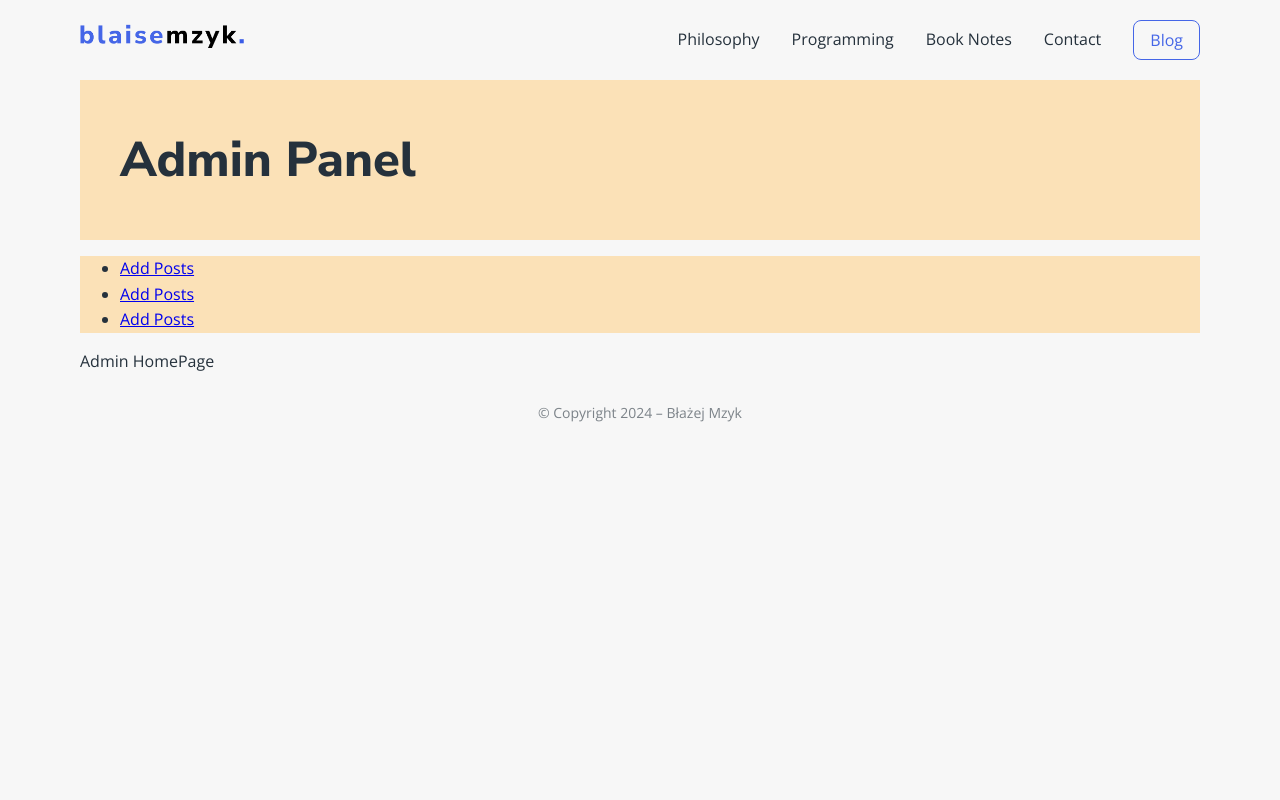
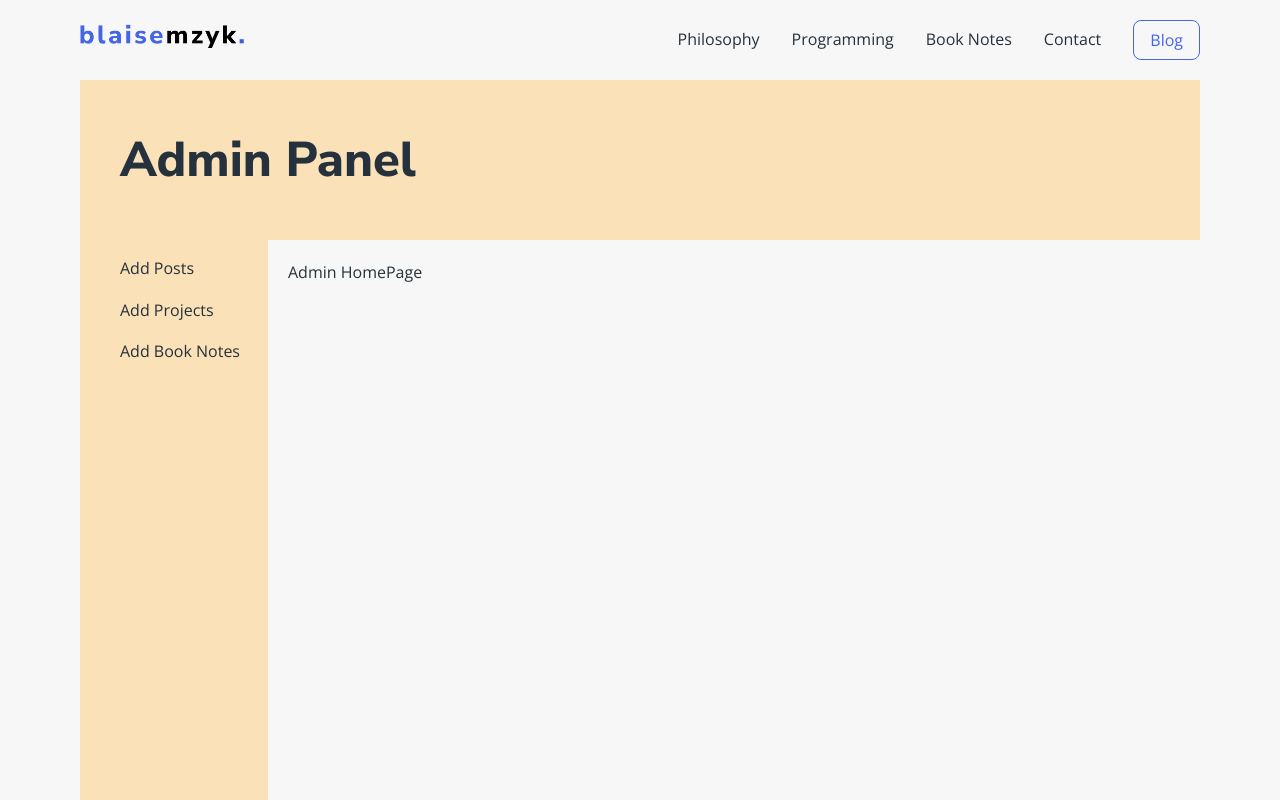
Before and after one commit to blzjmzk/blaise-mzyk-website, a Next.js app: page /blaise in a window 1280 px wide. Shown: the top 800 px of the page. Built offline with nearby package versions, Linux system fonts and the light colour scheme.

Commit message:
Style admin panel

```diff
--- /dev/null
+++ b/app/blaise/Layout.module.css
@@ -0,0 +1,7 @@
+.adminPanel {
+  display: flex;
+}
+
+.workSpace {
+  margin: 2rem 0 0 2rem;
+}
--- a/app/blaise/_sidebar/SideBar.tsx
+++ b/app/blaise/_sidebar/SideBar.tsx
@@ -3,21 +3,21 @@ import styles from "./Sidebar.module.css";
 
 const SideBar = () => {
   return (
-    <aside className={styles.sidepanel}>
+    <aside className={styles.sidePanel}>
       <ul>
-        <li>
+        <li className={styles.sideItem}>
           <Link href="/blaise/posts" className={styles.sideLink}>
             Add Posts
           </Link>
         </li>
-        <li>
+        <li className={styles.sideItem}>
           <Link href="/blaise/projects" className={styles.sideLink}>
-            Add Posts
+            Add Projects
           </Link>
         </li>
-        <li>
+        <li className={styles.sideItem}>
           <Link href="/blaise/book-notes" className={styles.sideLink}>
-            Add Posts
+            Add Book Notes
           </Link>
         </li>
       </ul>
--- a/app/blaise/_sidebar/Sidebar.module.css
+++ b/app/blaise/_sidebar/Sidebar.module.css
@@ -1,3 +1,21 @@
-.sidepanel {
+.sidePanel {
   background-color: var(--color-secondary);
+  height: 100vh;
+  padding: 0 2.8rem 0 0;
 }
+
+.sideItem {
+  /* text-align: center; */
+  list-style: none;
+  outline: 0;
+  margin: 1.6rem 0;
+}
+
+.sideLink {
+  text-decoration: none;
+  color: var(--color-black);
+}
+
+.sideLink:hover {
+  color: var(--color-primary);
+}
--- a/app/blaise/layout.tsx
+++ b/app/blaise/layout.tsx
@@ -1,19 +1,15 @@
-import { ReactNode } from "react";
+import { PropsWithChildren } from "react";
 import Header from "../components/header";
-import Link from "next/link";
 import SideBar from "./_sidebar";
+import styles from "./Layout.module.css";
 
-interface Props {
-  children: ReactNode;
-}
-
-const AdminLayout = ({ children }: Props) => {
+const AdminLayout = ({ children }: PropsWithChildren) => {
   return (
     <>
       <Header>Admin Panel</Header>
-      <div className="flex">
+      <div className={styles.adminPanel}>
         <SideBar />
-        <div>{children}</div>
+        <div className={styles.workSpace}>{children}</div>
       </div>
     </>
   );
```
